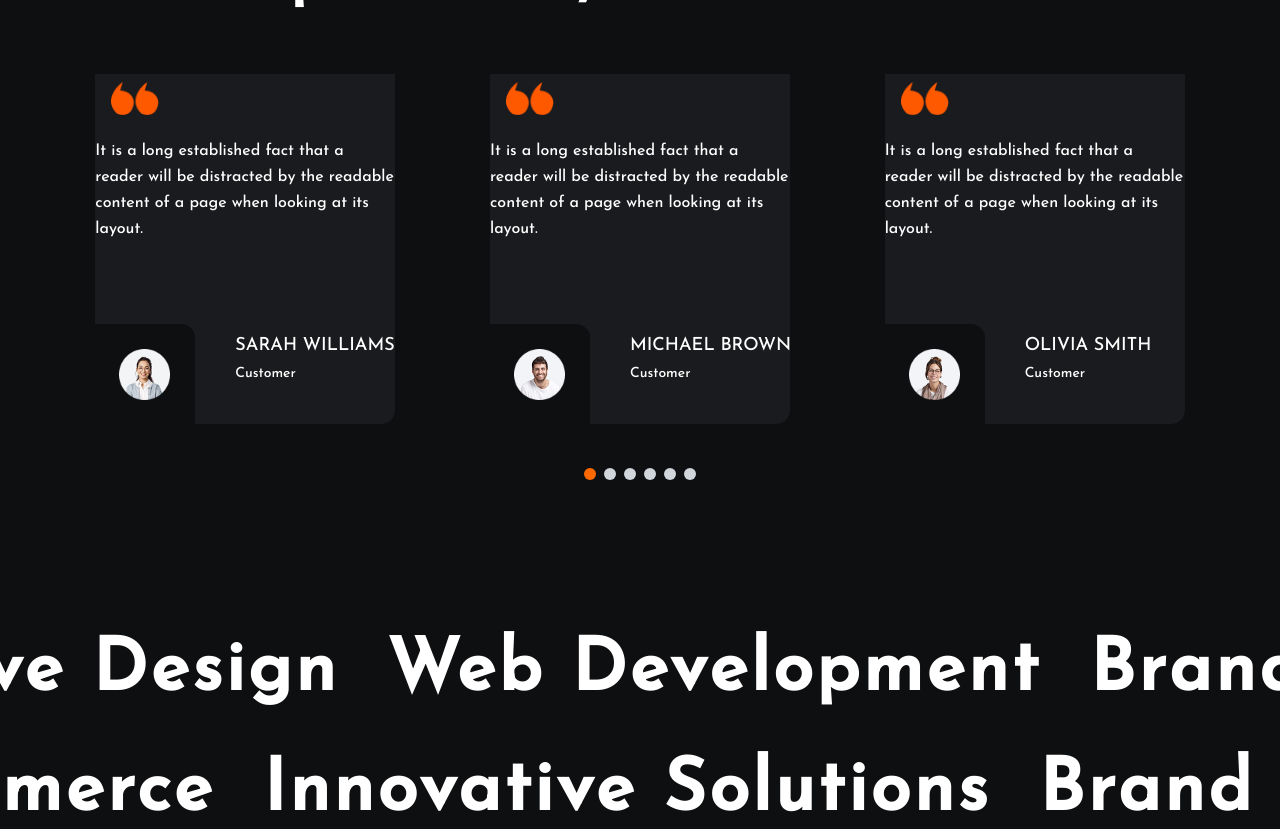
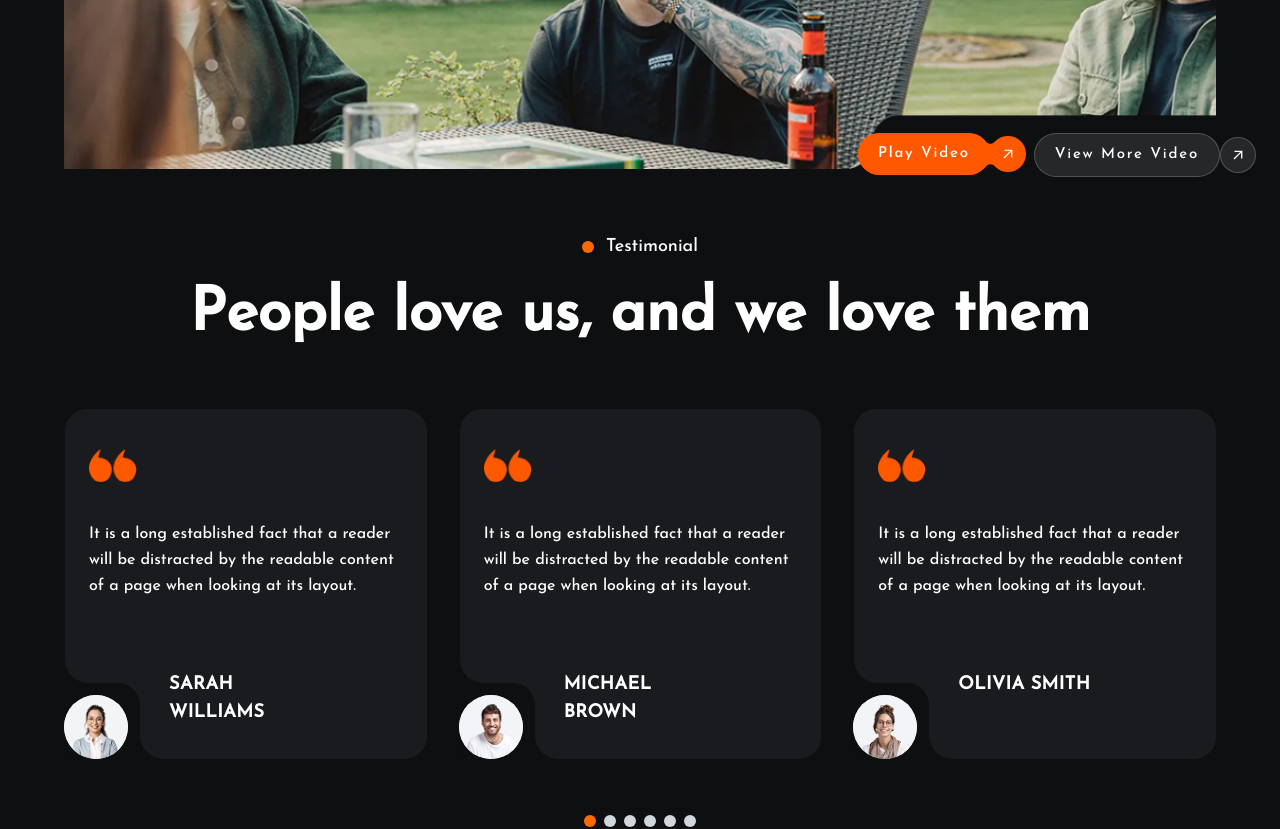
Before and after one commit to Syed-rayyan12/xpertwebstudio, a Next.js app: page /about-us in a window 1280 px wide. Shown: the part 2880-3709 px from the top of the page. Built offline with nearby package versions, Linux system fonts and the light colour scheme.

Commit message:
code updated

```diff
--- a/app/components/Header.tsx
+++ b/app/components/Header.tsx
@@ -157,7 +157,7 @@ export default function Header() {
         <header
           className={`flex justify-between items-center my-2 sm:my-3 md:my-4 mx-auto ${
             isScrolled
-              ? "h-16 sm:h-18 md:h-20 w-[90%] sm:w-[85%] md:w-[80%] lg:w-[70%] xl:w-[70%] max-sm:px-4 lg:px-8 border rounded-3xl md:rounded-4xl border-gray-200/50 bg-white/20 backdrop-blur-xl shadow-lg"
+              ? "h-16 sm:h-18 md:h-20 w-[90%] sm:w-[85%] md:w-[80%] lg:w-[70%] xl:w-[70%] px0 border rounded-3xl md:rounded-4xl border-gray-200/50 bg-white/20 backdrop-blur-xl shadow-lg"
               : "h-16 sm:h-18 md:h-20 xl:px-16 lg:px-12 max-sm:px-4 md:px-10 sm:px-6 border-none bg-transparent"
           }`}
           style={{ transition: 'all 0.6s cubic-bezier(0.4, 0, 0.2, 1)' }}
--- a/app/components/about-us/bann.tsx
+++ b/app/components/about-us/bann.tsx
@@ -6,7 +6,7 @@ const banner = () => {
   return (
     <>
       <div className=' mt-16 relative xl:px-16  lg:px-12  max-sm:px-4 md:px-10 sm:px-6  mx-auto mt-10 mx-auto'>
-        <Image src="/images/bann.png" alt='video banner' width={800} height={800} className='object-cover w-full relative h-[165px]' />
+        <Image src="/images/bann.png" alt='video banner' width={800} height={800} className='object-cover w-full relative h-[500px] max-sm:h-[300px]' />
         <div className='absolute top-0 left-18 w-1/2 p-6 max-sm:hidden sm:hidden xl:block'>
           <Image src="/images/shape-2.png" alt='shape' width={600} height={600} className='object-contain' />
             <div className="absolute top-12 left-10  text-white text-sm font-medium w-3 h-3 rounded-full bg-orange-500"></div>
--- a/app/components/about-us/testimonial-cards.tsx
+++ b/app/components/about-us/testimonial-cards.tsx
@@ -91,52 +91,56 @@ const TestimonialCards = () => {
             <div className="max-w-7xl mx-auto">
                 <div className="grid grid-cols-1 md:grid-cols-2 sm:grid-cols-1 lg:grid-cols-2 xl:grid-cols-3 gap-6">
                     {testimonials.map((testimonial) => (
-                        <div key={testimonial.id} className="relative xl:h-[370px] xl:max-w-[400px] lg:h-[400px] lg:max-w-[100%] md:h-[400px] md:max-w-[100%]  sm:h-[500px] sm:max-w-[100%] max-sm:h-[400px] max-sm:max-w-[100%] rounded-lg">
-                            {/* Background Image (Vector Card) */}
-                            <Image
-                                src={testimonial.image}
-                                alt={testimonial.name}
-                                fill
-                                className="object-cover"
-                            />
-
-                            {/* Content Overlay */}
-                            <div className="absolute inset-0 p-8">
-                                {/* Hash Image */}
-                                <div className="relative w-12 h-12 mb-4 ml-4">
-                                    <Image
-                                        src="/images/hash.png"
-                                        alt="hash"
-                                        fill
-                                        className="object-contain"
-                                    />
-                                </div>
-
-                                {/* Review Text */}
-                                <p className="text-white leading-relaxed px-4">
-                                    {testimonial.review}
-                                </p>
-
-                                {/* Ellipse Image - Bottom Left */}
-                                <div className="absolute bottom-6 left-0">
-                                    <div className="relative w-16 h-16 md:left-0 md:-bottom-6 max-sm:bottom-0 max-sm:-left-3  rounded-full overflow-hidden border-2 border-white">
-                                        <Image
+                        <div key={testimonial.id} className="group w-full relative overflow-hidden rounded-bl-xl mb-3 pl-px lg:rounded-bl-2xl bg-[#1A1B1E] min-h-[320px] flex flex-col justify-between p-6">
+                            {/* MINI IMAGE CONTAINER WITH SVG CURVES */}
+                            <div className="absolute bottom-0 bg-[#0e0f11] left-0 z-20 rounded-tr-2xl flex transition-transform duration-400 transform pt-2 pr-2 lg:pr-3 lg:pt-3 lg:rounded-tr-3xl xl:translate-x-0 xl:translate-y-0 dark:bg-grayDark-600">
+                                {/* TOP LEFT CURVE */}
+                                <svg
+                                    className="w-10 h-10 lg:w-12 lg:h-12 text-[#0e0f11] fill-current absolute top-px left-0 transform -translate-y-full rotate-180 dark:text-grayDark-600"
+                                    version="1.1"
+                                    xmlns="http://www.w3.org/2000/svg"
+                                    viewBox="0 0 100 100"
+                                >
+                                    <path d="M98.1 0h1.9v51.9h-1.9c0-27.6-22.4-50-50-50V0h50z"></path>
+                                </svg>
+                                {/* BOTTOM RIGHT CURVE */}
+                                <svg
+                                    className="w-10 h-10 lg:w-12 lg:h-12 text-[#0e0f11] fill-current absolute -bottom-px right-px transform translate-x-full rotate-180 dark:text-grayDark-600"
+                                    version="1.1"
+                                    xmlns="http://www.w3.org/2000/svg"
+                                    viewBox="0 0 100 100"
+                                >
+                                    <path d="M98.1 0h1.9v51.9h-1.9c0-27.6-22.4-50-50-50V0h50z"></path>
+                                </svg>
+                                {/* MINI IMAGE */}
+                                <div className="rounded-full transform-gpu overflow-hidden relative w-12 h-12 bg-gray-50 dark:bg-grayDark-400 lg:w-16 lg:h-16">
+                                    <div
+                                        className="relative overflow-hidden w-full"
+                                        style={{ paddingTop: "100%" }}
+                                    >
+                                        <img
                                             src={testimonial.imageTwo}
-                                            alt="Ellipse"
-                                            fill
-                                            className="object-cover"
+                                            alt=""
+                                            className="w-full h-full object-cover absolute top-0 left-0"
+                                            loading="lazy"
                                         />
                                     </div>
                                 </div>
+                            </div>
+                            {/* MAIN CONTENT */}
+                            <div className='w-full relative z-10 h-[350px] rounded-2xl overflow-hidden dark:bg-grayDark-400 lg:rounded-3xl'>
+                                <div className='relative overflow-hidden bg-[#1A1B1E] w-full  p-6 h-full'>
 
-                                {/* Reviewer Info */}
-                                <div className="absolute md:left-[140px] md:bottom-[40px] xl:left-[140px] xl:bottom-[40px]  sm:left-[180px] sm:bottom-[40px] max-sm:left-[140px] max-sm:bottom-[40px]">
-                                    <h4 className="font-bold text-white text-lg mb-1">
-                                        {testimonial.name}
-                                    </h4>
-                                    <p className="text-white text-sm">
-                                        {testimonial.type}
-                                    </p>
+
+                                    <div className="flex flex-col gap-2">
+                                        <div className="flex flex-col items-start gap-8 mt-2">
+                                            <img src="/images/hash.png" alt="hash" className="w-12 h-12 object-contain" />
+                                            <p className="text-white text-base leading-relaxed line-clamp-4 m-0">
+                                                {testimonial.review}
+                                            </p>
+                                        </div>
+                                        <span className="text-white font-bold xl:px-16 xl:pt-24 max-sm:pt-14 max-sm:px-12 uppercase tracking-wide text-lg">{testimonial.name}</span>
+                                    </div>
                                 </div>
                             </div>
                         </div>
--- a/app/components/about-us/testimonial-slider.tsx
+++ b/app/components/about-us/testimonial-slider.tsx
@@ -108,85 +108,70 @@ const TestimonialSlider = () => {
                 >
                     {testimonials.map((testimonial) => (
                         <SwiperSlide key={testimonial.id}>
-                            <div className='xl:h-[350px] bg-[#1A1B1E] rounded-br-xl relative mx-auto xl:max-w-[300px] lg:h-[400px] lg:max-w-[200px] md:h-[320px] md:max-w-[200px]  sm:h-[500px] sm:max-w-[200px] max-sm:h-[350px] max-sm:max-w-[100px]'>
-                                {/* Background Image (Vector Card) */}
-                                {/* <Image
-                                    src={testimonial.image}
-                                    alt={testimonial.name}
-                                    fill
-                                    style={{
-                                        objectFit: 'cover',
-                                        objectPosition: 'center'
-                                    }}
-                                /> */}
+                            <div className="group">
+                                {/* CARD WITH SHAPE EFFECT */}
+                                <div className="w-full relative overflow-hidden rounded-bl-xl mb-3 pl-px lg:rounded-bl-2xl">
+                                    {/* MINI IMAGE CONTAINER WITH SVG CURVES */}
+                                    <div className="absolute bottom-0 bg-[#0e0f11] left-0 z-20  rounded-tr-2xl flex transition-transform duration-400 transform pt-2 pr-2 lg:pr-3 lg:pt-3 lg:rounded-tr-3xl xl:translate-x-0 xl:translate-y-0 dark:bg-grayDark-600">
+                                        {/* TOP LEFT CURVE */}
+                                        <svg
+                                            className="w-10 h-10 lg:w-12 lg:h-12 text-[#0e0f11] fill-current absolute top-px left-0 transform -translate-y-full rotate-180 dark:text-grayDark-600"
+                                            version="1.1"
+                                            xmlns="http://www.w3.org/2000/svg"
+                                            viewBox="0 0 100 100"
+                                        >
+                                            <path d="M98.1 0h1.9v51.9h-1.9c0-27.6-22.4-50-50-50V0h50z"></path>
+                                        </svg>
 
+                                        {/* BOTTOM RIGHT CURVE */}
+                                        <svg
+                                            className="w-10 h-10 lg:w-12 lg:h-12 text-[#0e0f11] fill-current absolute -bottom-px right-px transform translate-x-full rotate-180 dark:text-grayDark-600"
+                                            version="1.1"
+                                            xmlns="http://www.w3.org/2000/svg"
+                                            viewBox="0 0 100 100"
+                                        >
+                                            <path d="M98.1 0h1.9v51.9h-1.9c0-27.6-22.4-50-50-50V0h50z"></path>
+                                        </svg>
 
-
-
-                                {/* Content Overlay */}
-                                <div>
-                                    <div >
-                                        {/* Hash Image */}
-                                        <div style={{
-                                            position: 'relative',
-                                            width: '48px',
-                                            height: '48px',
-                                            minWidth: '48px',
-                                            maxWidth: '48px',
-                                            minHeight: '48px',
-                                            maxHeight: '48px',
-                                            marginBottom: '16px',
-                                            marginLeft: '16px',
-                                            flexShrink: 0
-                                        }}>
-                                            <Image
-                                                src="/images/hash.png"
-                                                alt="hash"
-                                                fill
-                                                style={{
-                                                    objectFit: 'contain'
-                                                }}
+                                        {/* MINI IMAGE */}
+                                        <div className="rounded-full transform-gpu overflow-hidden relative w-12 h-12 bg-gray-50 dark:bg-grayDark-400 lg:w-16 lg:h-16 ">
+                                            <div
+                                                className="relative overflow-hidden w-full"
+                                                style={{ paddingTop: "100%" }}
+                                            >
+                                                <img
+                                                    src={testimonial.imageTwo}
+                                                    alt=""
+                                                    className="w-full h-full object-cover absolute top-0 left-0"
+                                                    loading="lazy"
                                                 />
                                             </div>
+                                        </div>
+                                    </div>
 
-                                        {/* Review Text */}
-                                        <p className="text-white leading-relaxed" >
+                                    {/* MAIN IMAGE */}
+                                    <div className="w-full relative z-10 h-[350px] rounded-2xl overflow-hidden dark:bg-grayDark-400 lg:rounded-3xl">
+
+                                            <div
+                                                className="relative overflow-hidden bg-[#1A1B1E] w-full  p-6 h-full "
+
+                                            >
+                                                {/* Top: Two orange hash icons and paragraph */}
+                                                <div className="flex flex-col  gap-30 mb-4">
+
+                                                    <div className="flex flex-col items-start gap-8 mt-2">
+                                                        <img src="/images/hash.png" alt="hash" className="w-12 h-12 object-contain" />
+                                                        <p className="text-white text-base leading-relaxed line-clamp-4 m-0">
                                                             {testimonial.review}
                                                         </p>
-                                        <div className='absolute  md:left-[140px] md:bottom-[40px] xl:left-[140px] xl:bottom-[40px] lg:left-[150px] lg:bottom-[40px] sm:left-[180px] sm:bottom-[40px] max-sm:left-[100px] max-sm:bottom-[40px]'>
-                                            <h4 className="font-medium text-white" style={{
-                                                fontSize: '18px',
-                                                marginBottom: '4px',
-                                                whiteSpace: 'nowrap'
-                                            }}>
-                                                {testimonial.name}
-                                            </h4>
-                                            <p className="text-white" style={{
-                                                fontSize: '14px',
-                                                whiteSpace: 'nowrap'
-                                            }}>
-                                                {testimonial.type}
-                                            </p>
+                                                        <span className="text-white font-bold px-20 pt-10 max-sm:pt-6 max-sm:px-14 uppercase tracking-wide text-lg">{testimonial.name}</span>
                                                     </div>
 
 
-
-
-
                                                 </div>
+                                                {/* Bottom: Name in uppercase at the end */}
                                             </div>
 
-                                    <div className='w-[100px] h-[100px]  rounded-tr-xl  border-t border-r border-b border-[#0E0F11] p-6 flex justify-center items-center absolute left-0 bottom-0 bg-[#0E0F11]'>
-
-                                     <div
-                                        >
-                                        <Image
-                                            src={testimonial.imageTwo}
-                                            alt="Ellipse"
-                                            width={900}
-                                            height={900}
-                                           className='w-full h-full object-cover'
-                                        />
                                     </div>
                                 </div>
                             </div>
```
Also changed, not shown: app/components/Banner.jsx (+32 -27 lines). Lines whose indentation alone changed are shown as unchanged.
